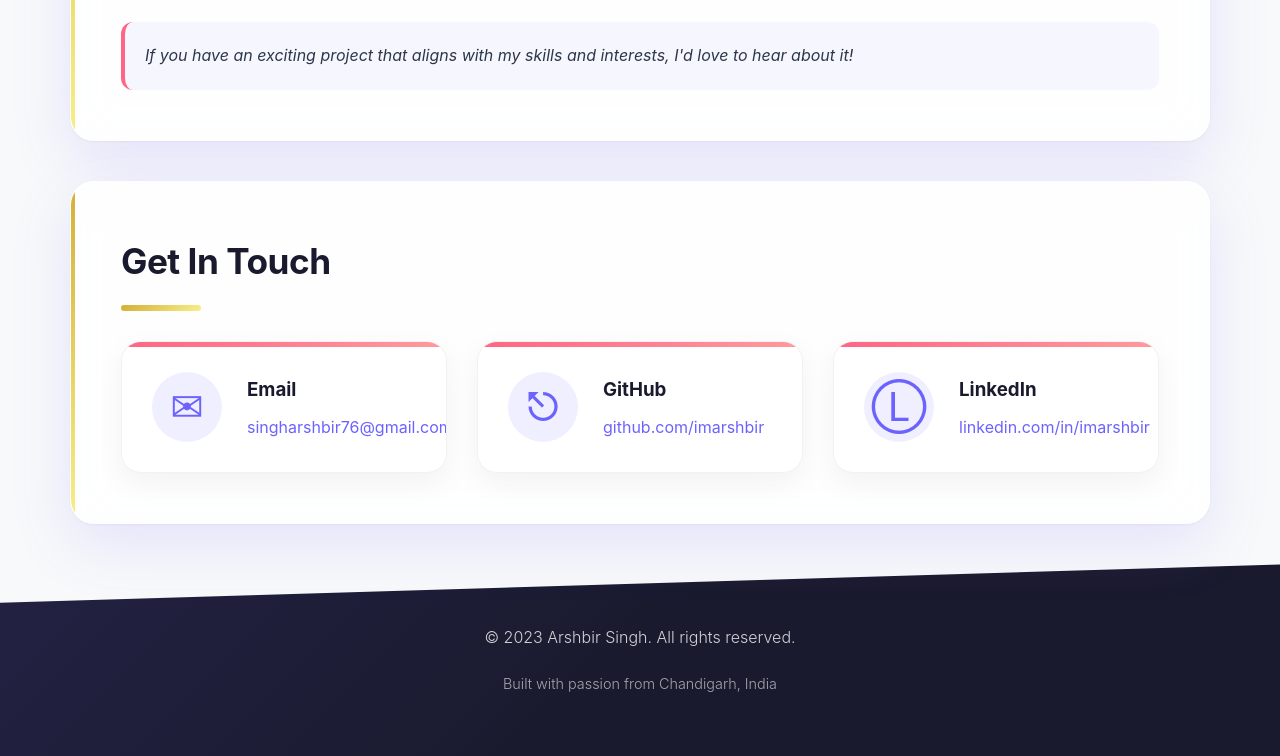
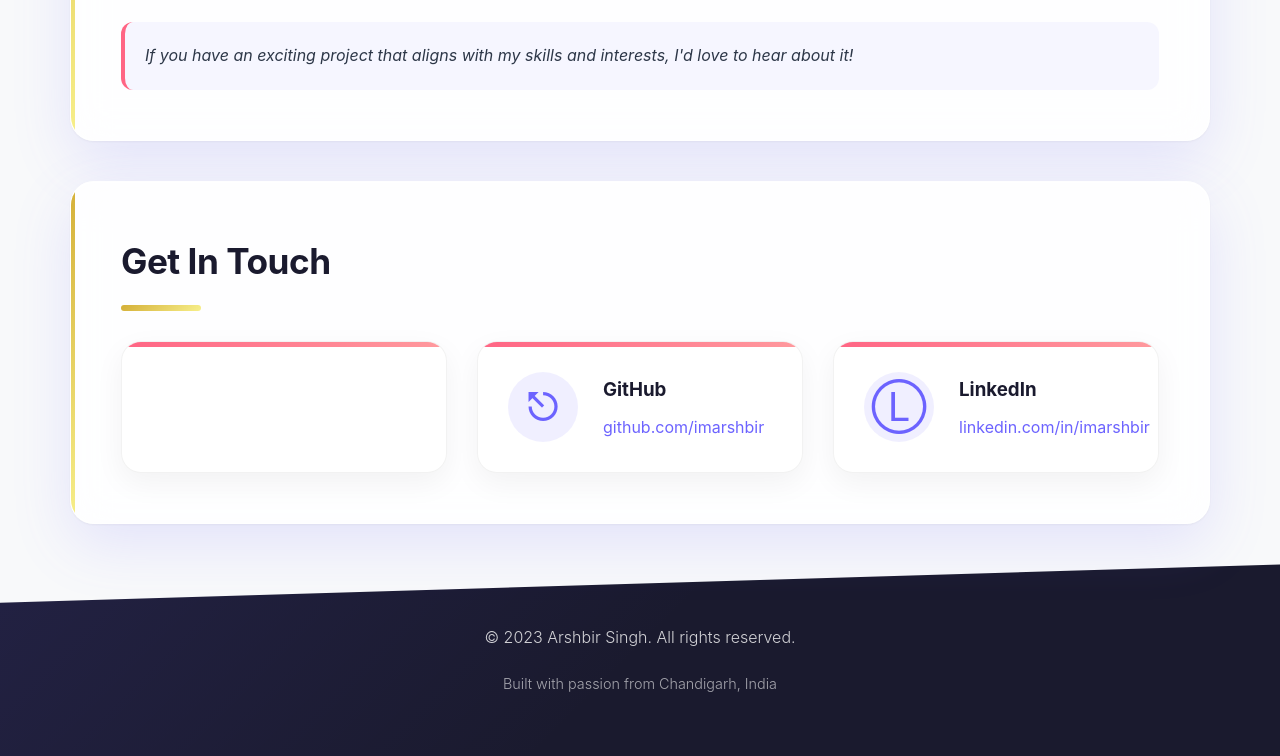
Before and after one commit to imarshbir/imarshbir.github.io, a plain HTML site: page index.html in a window 1280 px wide. Shown: the part 3246-4002 px from the top of the page. Drawn offline with Linux system fonts and the light colour scheme.

Commit message:
Remove email contact from contact section
Removed email contact information from the contact section.

```diff
--- a/index.html
+++ b/index.html
@@ -984,11 +984,6 @@
             <h2>Get In Touch</h2>
             <div class="contact-methods">
                 <div class="contact-card">
-                    <div class="contact-icon">✉</div>
-                    <div>
-                        <h3>Email</h3>
-                        <p><a href="mailto:singharshbir76@gmail.com">singharshbir76@gmail.com</a></p>
-                    </div>
                 </div>
                 <div class="contact-card">
                     <div class="contact-icon">⎋</div>
```
